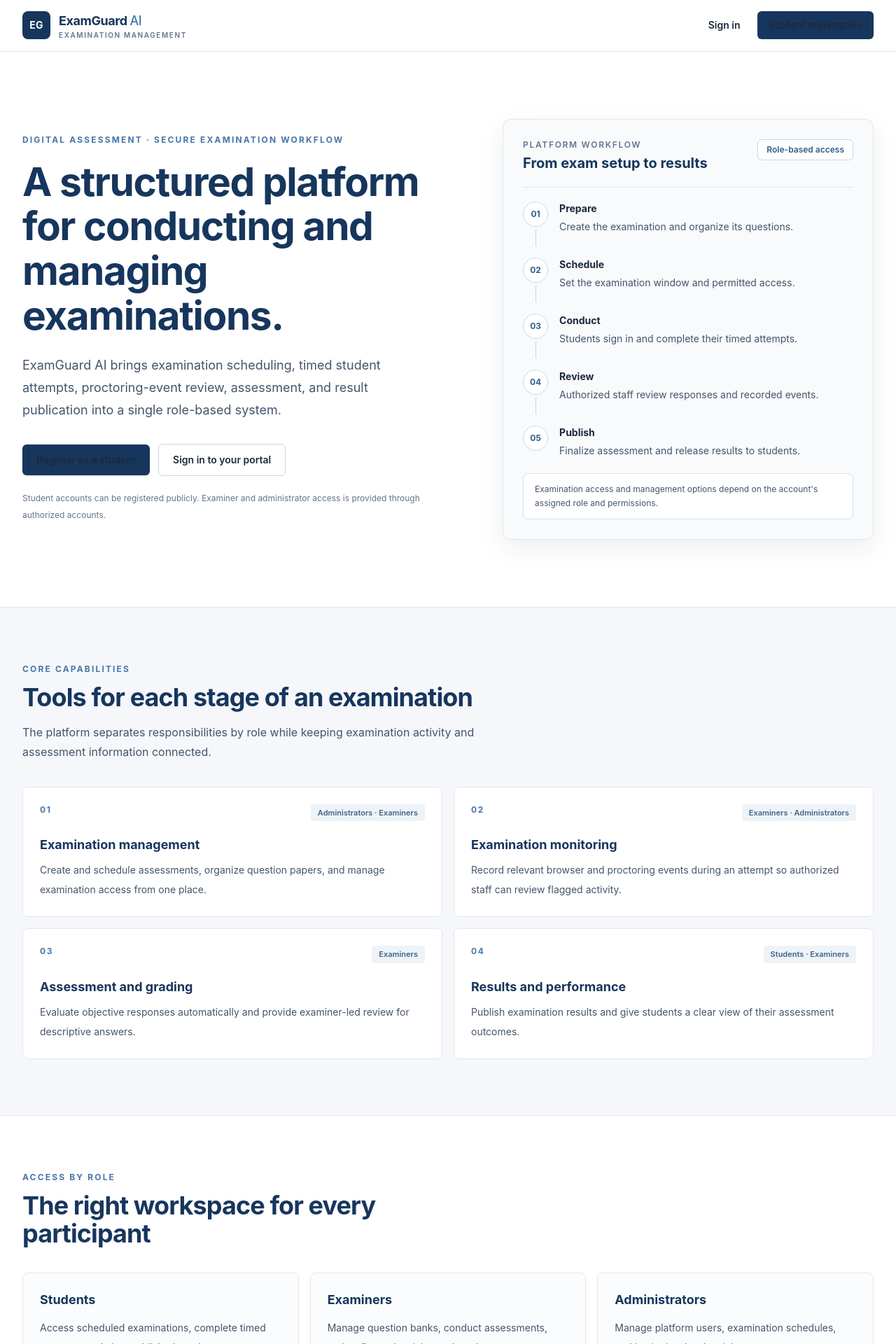
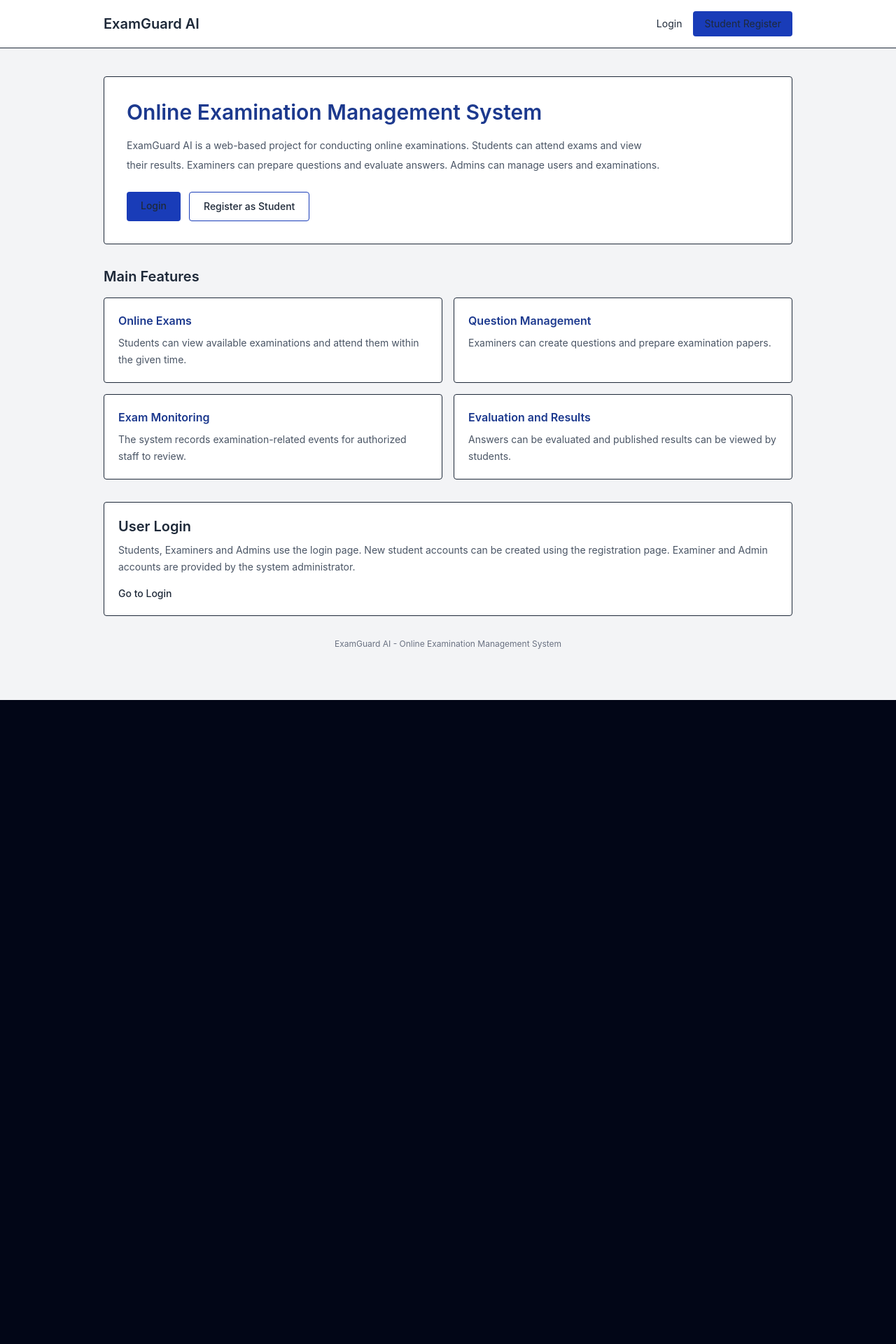
Before and after one commit to CHAITU9999S/examination-ai, a Next.js app in the folder frontend/: page / in a window 1280 px wide. Shown: the top 1920 px of the page at 70% size. After the commit the page ends 1000 px from the top, so only its background shows below. Built offline with nearby package versions, Linux system fonts and the light colour scheme.

Commit message:
Simplify ExamGuard AI homepage layout

```diff
--- a/frontend/src/app/page.tsx
+++ b/frontend/src/app/page.tsx
@@ -1,277 +1,110 @@
 import Link from "next/link";
-
-const capabilities = [
-  {
-    number: "01",
-    title: "Examination management",
-    description:
-      "Create and schedule assessments, organize question papers, and manage examination access from one place.",
-    roles: "Administrators · Examiners",
-  },
-  {
-    number: "02",
-    title: "Examination monitoring",
-    description:
-      "Record relevant browser and proctoring events during an attempt so authorized staff can review flagged activity.",
-    roles: "Examiners · Administrators",
-  },
-  {
-    number: "03",
-    title: "Assessment and grading",
-    description:
-      "Evaluate objective responses automatically and provide examiner-led review for descriptive answers.",
-    roles: "Examiners",
-  },
-  {
-    number: "04",
-    title: "Results and performance",
-    description:
-      "Publish examination results and give students a clear view of their assessment outcomes.",
-    roles: "Students · Examiners",
-  },
-];
-
-const workflow = [
-  ["01", "Prepare", "Create the examination and organize its questions."],
-  ["02", "Schedule", "Set the examination window and permitted access."],
-  ["03", "Conduct", "Students sign in and complete their timed attempts."],
-  ["04", "Review", "Authorized staff review responses and recorded events."],
-  ["05", "Publish", "Finalize assessment and release results to students."],
-];
-
-const audiences = [
-  {
-    title: "Students",
-    description:
-      "Access scheduled examinations, complete timed attempts, and view published results.",
-    action: "Create student account",
-    href: "/register",
-  },
-  {
-    title: "Examiners",
-    description:
-      "Manage question banks, conduct assessments, review flagged activity, and grade responses.",
-    action: "Examiner sign in",
-    href: "/login",
-  },
-  {
-    title: "Administrators",
-    description:
-      "Manage platform users, examination schedules, and institution-level activity.",
-    action: "Administrator sign in",
-    href: "/login",
-  },
-];
 
 export default function HomePage() {
   return (
-    <main className="min-h-screen bg-[#f5f7fa] text-slate-800">
-      <header className="border-b border-slate-200 bg-white">
-        <nav className="mx-auto flex max-w-7xl items-center justify-between px-5 py-4 sm:px-8">
-          <Link href="/" className="flex items-center gap-3" aria-label="ExamGuard AI home">
-            <span className="flex h-10 w-10 items-center justify-center rounded-lg bg-[#17365d] text-sm font-bold tracking-wide text-white">
-              EG
-            </span>
-            <span className="leading-tight">
-              <span className="block text-lg font-bold tracking-tight text-[#17365d]">
-                ExamGuard <span className="font-medium text-[#4776a8]">AI</span>
-              </span>
-              <span className="block text-[10px] font-semibold uppercase tracking-[0.16em] text-slate-500">
-                Examination management
-              </span>
-            </span>
+    <main className="min-h-screen bg-gray-100 text-gray-800">
+      <header className="border-b bg-white">
+        <div className="mx-auto flex max-w-5xl flex-wrap items-center justify-between gap-3 px-5 py-4">
+          <Link href="/" className="text-xl font-semibold text-blue-900">
+            ExamGuard AI
           </Link>
-
-          <div className="flex items-center gap-3">
-            <Link
-              href="/login"
-              className="rounded-md px-3 py-2 text-sm font-semibold text-slate-700 transition hover:bg-slate-100"
-            >
-              Sign in
+          <nav className="flex items-center gap-4 text-sm">
+            <Link href="/login" className="text-gray-700 hover:text-blue-800">
+              Login
             </Link>
             <Link
               href="/register"
-              className="rounded-md bg-[#17365d] px-4 py-2.5 text-sm font-semibold text-white transition hover:bg-[#244b78]"
+              className="rounded bg-blue-800 px-4 py-2 text-white hover:bg-blue-900"
             >
-              Student registration
+              Student Register
             </Link>
+          </nav>
         </div>
-        </nav>
       </header>
 
-      <section className="border-b border-slate-200 bg-white">
-        <div className="mx-auto grid max-w-7xl gap-12 px-5 py-16 sm:px-8 sm:py-20 lg:grid-cols-[1.08fr_0.92fr] lg:items-center lg:gap-16 lg:py-24">
-          <div>
-            <p className="mb-5 text-xs font-bold uppercase tracking-[0.18em] text-[#4776a8]">
-              Digital assessment · Secure examination workflow
+      <div className="mx-auto max-w-5xl px-5 py-10">
+        <section className="rounded border bg-white p-6 sm:p-8">
+          <h1 className="text-2xl font-semibold text-blue-900 sm:text-3xl">
+            Online Examination Management System
+          </h1>
+          <p className="mt-4 max-w-3xl text-sm leading-7 text-gray-600">
+            ExamGuard AI is a web-based project for conducting online
+            examinations. Students can attend exams and view their results.
+            Examiners can prepare questions and evaluate answers. Admins can
+            manage users and examinations.
           </p>
-            <h1 className="max-w-2xl text-4xl font-bold leading-[1.12] tracking-tight text-[#17365d] sm:text-5xl lg:text-[3.55rem]">
-              A structured platform for conducting and managing examinations.
-            </h1>
-            <p className="mt-6 max-w-xl text-base leading-8 text-slate-600 sm:text-lg">
-              ExamGuard AI brings examination scheduling, timed student
-              attempts, proctoring-event review, assessment, and result
-              publication into a single role-based system.
-            </p>
-            <div className="mt-8 flex flex-wrap items-center gap-3">
+          <div className="mt-6 flex flex-wrap gap-3">
+            <Link
+              href="/login"
+              className="rounded bg-blue-800 px-5 py-2.5 text-sm font-medium text-white hover:bg-blue-900"
+            >
+              Login
+            </Link>
             <Link
               href="/register"
-                className="rounded-md bg-[#17365d] px-5 py-3 text-sm font-semibold text-white shadow-sm transition hover:bg-[#244b78]"
+              className="rounded border border-blue-800 px-5 py-2.5 text-sm font-medium text-blue-800 hover:bg-blue-50"
             >
-                Register as a student
+              Register as Student
             </Link>
-              <Link
-                href="/login"
-                className="rounded-md border border-slate-300 bg-white px-5 py-3 text-sm font-semibold text-slate-700 transition hover:border-slate-400 hover:bg-slate-50"
-              >
-                Sign in to your portal
-              </Link>
-            </div>
-            <p className="mt-5 text-xs leading-6 text-slate-500">
-              Student accounts can be registered publicly. Examiner and
-              administrator access is provided through authorized accounts.
-            </p>
-          </div>
-
-          <div className="rounded-xl border border-slate-200 bg-[#f8fafc] p-5 shadow-[0_12px_35px_rgba(15,35,60,0.08)] sm:p-7">
-            <div className="flex items-start justify-between gap-4 border-b border-slate-200 pb-5">
-              <div>
-                <p className="text-xs font-semibold uppercase tracking-[0.14em] text-slate-500">
-                  Platform workflow
-                </p>
-                <h2 className="mt-1 text-xl font-bold text-[#17365d]">
-                  From exam setup to results
-                </h2>
-              </div>
-              <span className="rounded-md border border-[#cbd8e6] bg-white px-3 py-1.5 text-xs font-semibold text-[#315d88]">
-                Role-based access
-              </span>
-            </div>
-            <div className="mt-5 space-y-4">
-              {workflow.map(([number, title, description], index) => (
-                <div key={number} className="flex gap-4">
-                  <div className="flex flex-col items-center">
-                    <span className="flex h-9 w-9 shrink-0 items-center justify-center rounded-full border border-[#cbd8e6] bg-white text-xs font-bold text-[#315d88]">
-                      {number}
-                    </span>
-                    {index !== workflow.length - 1 && (
-                      <span className="mt-1 h-6 w-px bg-slate-300" />
-                    )}
-                  </div>
-                  <div className="pb-2">
-                    <h3 className="text-sm font-bold text-slate-800">{title}</h3>
-                    <p className="mt-1 text-sm leading-6 text-slate-600">
-                      {description}
-                    </p>
-                  </div>
-                </div>
-              ))}
-            </div>
-            <div className="mt-3 rounded-lg border border-[#d7e2ed] bg-white px-4 py-3">
-              <p className="text-xs leading-5 text-slate-600">
-                Examination access and management options depend on the
-                account&apos;s assigned role and permissions.
-              </p>
-            </div>
-          </div>
           </div>
         </section>
 
-      <section className="mx-auto max-w-7xl px-5 py-16 sm:px-8 sm:py-20">
-        <div className="max-w-2xl">
-          <p className="text-xs font-bold uppercase tracking-[0.18em] text-[#4776a8]">
-            Core capabilities
-          </p>
-          <h2 className="mt-3 text-3xl font-bold tracking-tight text-[#17365d] sm:text-4xl">
-            Tools for each stage of an examination
+        <section className="mt-8">
+          <h2 className="text-xl font-semibold text-gray-800">
+            Main Features
           </h2>
-          <p className="mt-4 leading-7 text-slate-600">
-            The platform separates responsibilities by role while keeping
-            examination activity and assessment information connected.
-          </p>
-        </div>
-
-        <div className="mt-9 grid gap-4 sm:grid-cols-2">
-          {capabilities.map((item) => (
-            <article
-              key={item.number}
-              className="rounded-lg border border-slate-200 bg-white p-6 transition hover:border-[#b8c9da] hover:shadow-sm"
-            >
-              <div className="flex items-start justify-between gap-4">
-                <span className="text-xs font-bold tracking-[0.14em] text-[#4776a8]">
-                  {item.number}
-                </span>
-                <span className="rounded bg-[#eef3f8] px-2.5 py-1 text-[11px] font-semibold text-[#426486]">
-                  {item.roles}
-                </span>
-              </div>
-              <h3 className="mt-5 text-lg font-bold text-[#17365d]">
-                {item.title}
-              </h3>
-              <p className="mt-2 text-sm leading-7 text-slate-600">
-                {item.description}
+          <div className="mt-4 grid gap-4 sm:grid-cols-2">
+            <article className="rounded border bg-white p-5">
+              <h3 className="font-semibold text-blue-900">Online Exams</h3>
+              <p className="mt-2 text-sm leading-6 text-gray-600">
+                Students can view available examinations and attend them
+                within the given time.
               </p>
             </article>
-          ))}
+            <article className="rounded border bg-white p-5">
+              <h3 className="font-semibold text-blue-900">Question Management</h3>
+              <p className="mt-2 text-sm leading-6 text-gray-600">
+                Examiners can create questions and prepare examination papers.
+              </p>
+            </article>
+            <article className="rounded border bg-white p-5">
+              <h3 className="font-semibold text-blue-900">Exam Monitoring</h3>
+              <p className="mt-2 text-sm leading-6 text-gray-600">
+                The system records examination-related events for authorized
+                staff to review.
+              </p>
+            </article>
+            <article className="rounded border bg-white p-5">
+              <h3 className="font-semibold text-blue-900">Evaluation and Results</h3>
+              <p className="mt-2 text-sm leading-6 text-gray-600">
+                Answers can be evaluated and published results can be viewed
+                by students.
+              </p>
+            </article>
           </div>
         </section>
 
-      <section className="border-y border-slate-200 bg-white">
-        <div className="mx-auto max-w-7xl px-5 py-16 sm:px-8 sm:py-20">
-          <div className="max-w-2xl">
-            <p className="text-xs font-bold uppercase tracking-[0.18em] text-[#4776a8]">
-              Access by role
-            </p>
-            <h2 className="mt-3 text-3xl font-bold tracking-tight text-[#17365d] sm:text-4xl">
-              The right workspace for every participant
+        <section className="mt-8 rounded border bg-white p-5">
+          <h2 className="text-xl font-semibold text-gray-800">
+            User Login
           </h2>
-          </div>
-
-          <div className="mt-9 grid gap-4 md:grid-cols-3">
-            {audiences.map((audience) => (
-              <article
-                key={audience.title}
-                className="flex flex-col rounded-lg border border-slate-200 bg-[#fbfcfd] p-6"
-              >
-                <h3 className="text-lg font-bold text-[#17365d]">
-                  {audience.title}
-                </h3>
-                <p className="mt-3 flex-1 text-sm leading-7 text-slate-600">
-                  {audience.description}
+          <p className="mt-2 text-sm leading-6 text-gray-600">
+            Students, Examiners and Admins use the login page. New student
+            accounts can be created using the registration page. Examiner and
+            Admin accounts are provided by the system administrator.
           </p>
           <Link
-                  href={audience.href}
-                  className="mt-6 inline-flex items-center text-sm font-semibold text-[#315d88] hover:text-[#17365d]"
+            href="/login"
+            className="mt-4 inline-block text-sm font-medium text-blue-800 underline"
           >
-                  {audience.action}
-                  <span className="ml-2" aria-hidden="true">→</span>
+            Go to Login
           </Link>
-              </article>
-            ))}
-          </div>
-        </div>
         </section>
 
-      <section className="mx-auto max-w-7xl px-5 py-14 sm:px-8">
-        <div className="rounded-lg border border-[#d7e2ed] bg-[#edf3f8] px-6 py-7 sm:px-9 sm:py-8">
-          <h2 className="text-xl font-bold text-[#17365d]">
-            Privacy-conscious examination monitoring
-          </h2>
-          <p className="mt-3 max-w-4xl text-sm leading-7 text-slate-700">
-            Proctoring is designed around examination events and derived
-            monitoring signals for authorized review. Webcam frames are
-            processed in the browser and are not uploaded or stored by the
-            platform.
-          </p>
+        <footer className="py-8 text-center text-xs text-gray-500">
+          ExamGuard AI - Online Examination Management System
+        </footer>
       </div>
-      </section>
-
-      <footer className="border-t border-slate-200 bg-white">
-        <div className="mx-auto flex max-w-7xl flex-col gap-2 px-5 py-7 text-xs text-slate-500 sm:flex-row sm:items-center sm:justify-between sm:px-8">
-          <p>© {new Date().getFullYear()} ExamGuard AI. All rights reserved.</p>
-          <p>Digital examination and assessment platform</p>
-        </div>
-      </footer>
     </main>
   );
 }
```
Lines whose indentation alone changed are shown as unchanged.
